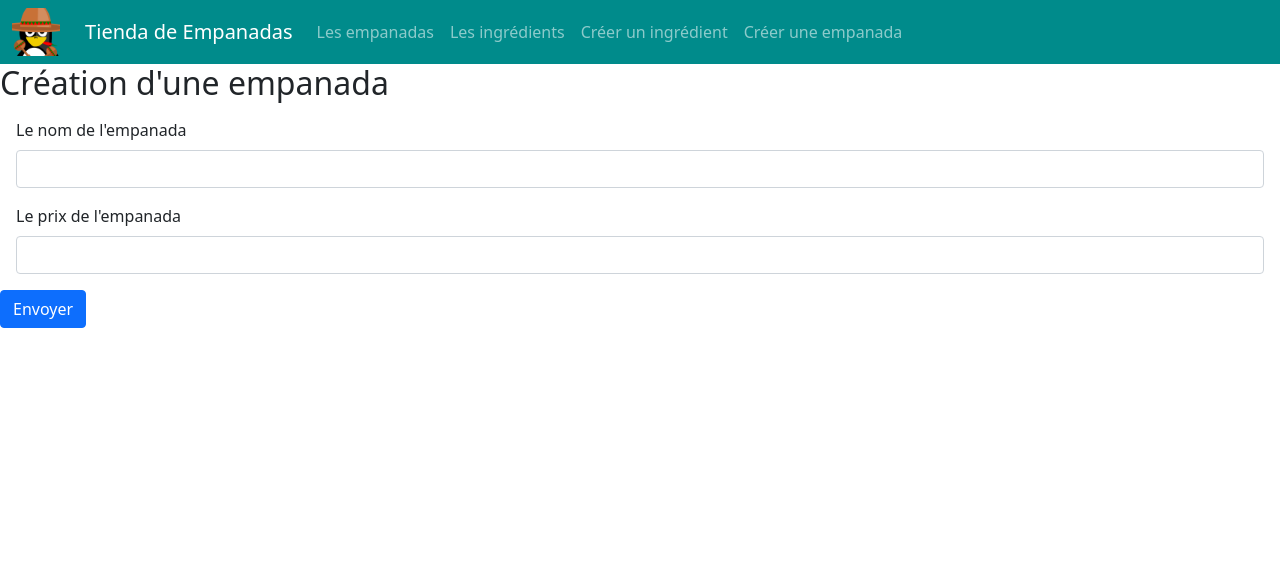
After one commit to Gokasoon/Tienda, a Django app: page /empanadas/add in a window 1280 px wide. The commit adds this page. Shown: the top 568 px of the page. Run offline with Django 5.2, Linux system fonts and the light colour scheme.

Commit message:
add empanada creation form

```diff
--- a/tienda/empanadas/templates/empanadas/empanada.html
+++ b/tienda/empanadas/templates/empanadas/empanada.html
@@ -20,4 +20,7 @@
         {% endfor %}
     </tbody>
 </table>
+<button class="btn btn-primary">
+    Ajouter des ingrédients
+</button>
 {% endblock %}
--- /dev/null
+++ b/tienda/empanadas/templates/empanadas/formulaireCreationEmpanada.html
@@ -0,0 +1,25 @@
+{% extends 'empanadas/base.html' %}
+
+{% block title %}Création d'une empanada{% endblock %}
+
+{% block main %}
+<h2>Création d'une empanada</h2>
+<form action="/empanadas/create" method="post">
+    {% csrf_token %}
+    <div class="m-3">
+        <label for="id_nomEmpanada" class="form-label">
+            Le nom de l'empanada
+        </label>
+        <input id="id_nomEmpanada" name="nomEmpanada" type="text" maxlength="50" required class="form-control"/>
+    </div>
+    <div class="m-3">
+        <label for="id_prix" class="form-label">
+            Le prix de l'empanada
+        </label>
+        <input id="id_prix" name="prix" type="number" step=".01" maxlength="50" required class="form-control"/>
+    </div>
+    <button type="submit" class="btn btn-primary">
+        Envoyer
+    </button>
+</form>
+{% endblock %}
--- a/tienda/empanadas/templates/empanadas/menu.html
+++ b/tienda/empanadas/templates/empanadas/menu.html
@@ -25,6 +25,9 @@
                 <li class="nav-item">
                     <a class="nav-link" href="/ingredients/add">Créer un ingrédient</a>
                 </li>
+                <li class="nav-item">
+                    <a class="nav-link" href="/empanadas/add">Créer une empanada</a>
+                </li>
             </ul>
         </div>
     </div>
--- a/tienda/empanadas/views.py
+++ b/tienda/empanadas/views.py
@@ -1,6 +1,6 @@
 from django.shortcuts import render
 from empanadas.models import Empanada, Ingredient, Composition
-from empanadas.forms import IngredientForm
+from empanadas.forms import IngredientForm, EmpanadaForm
 
 def empanadas(request) :
     lesEmpanadas = Empanada.objects.all()
@@ -63,3 +63,27 @@ def creerIngredient(request) :
             'empanadas/formulaireNonValide.html',
             { 'erreurs' : form.errors },
         )
+
+def formulaireCreationEmpanada(request) :
+    return render(
+        request,
+        'empanadas/formulaireCreationEmpanada.html'
+    )
+
+
+def creerEmpanada(request) :
+    form = EmpanadaForm(request.POST)
+    if form.is_valid() :
+        nomEmp = form.cleaned_data['nomEmpanada']
+        prixEmp = form.cleaned_data['prix']
+        emp = Empanada()
+        emp.nomEmpanada = nomEmp
+        emp.prix = prixEmp
+        emp.save()
+        return empanada(request, emp.idEmpanada)
+    else :
+        return render(
+            request,
+            'empanadas/formulaireNonValide.html',
+            { 'erreurs' : form.errors },
+        )
--- a/tienda/tienda/urls.py
+++ b/tienda/tienda/urls.py
@@ -25,4 +25,6 @@ urlpatterns = [
     path('empanada/<int:empanada_id>', views.empanada),
     path('ingredients/add', views.formulaireCreationIngredient),
     path('ingredients/create', views.creerIngredient),
+    path('empanadas/add', views.formulaireCreationEmpanada),
+    path('empanadas/create', views.creerEmpanada),
 ]
```
Also changed, not shown: tienda/empanadas/forms.py (+13 -1 lines), tienda/empanadas/templates/empanadas/formulaireNonValide.html (+3 -7 lines), tienda/empanadas/templates/empanadas/traitementFormulaireCreationEmpanada.html (added, +8 -0 lines), tienda/db.sqlite3.
